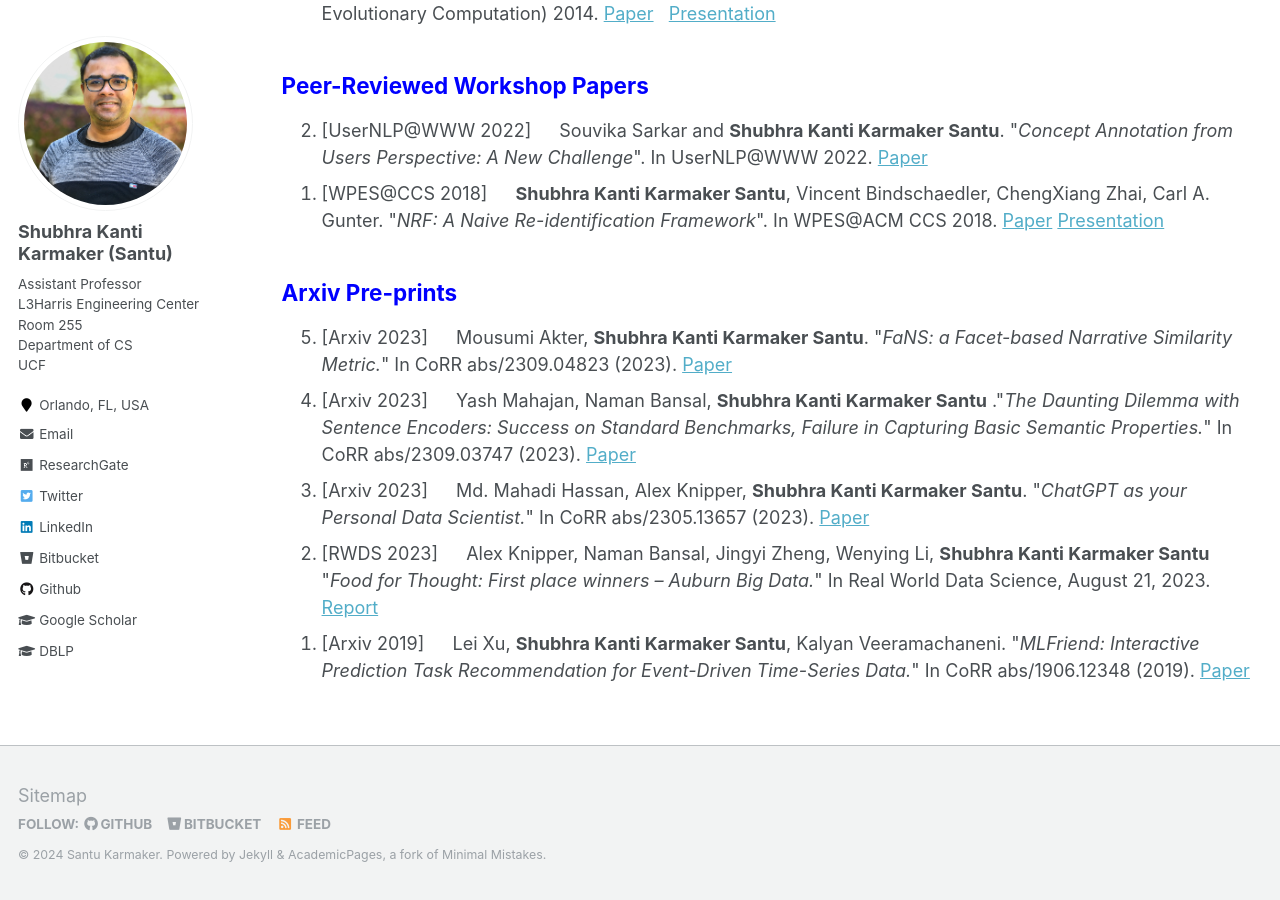
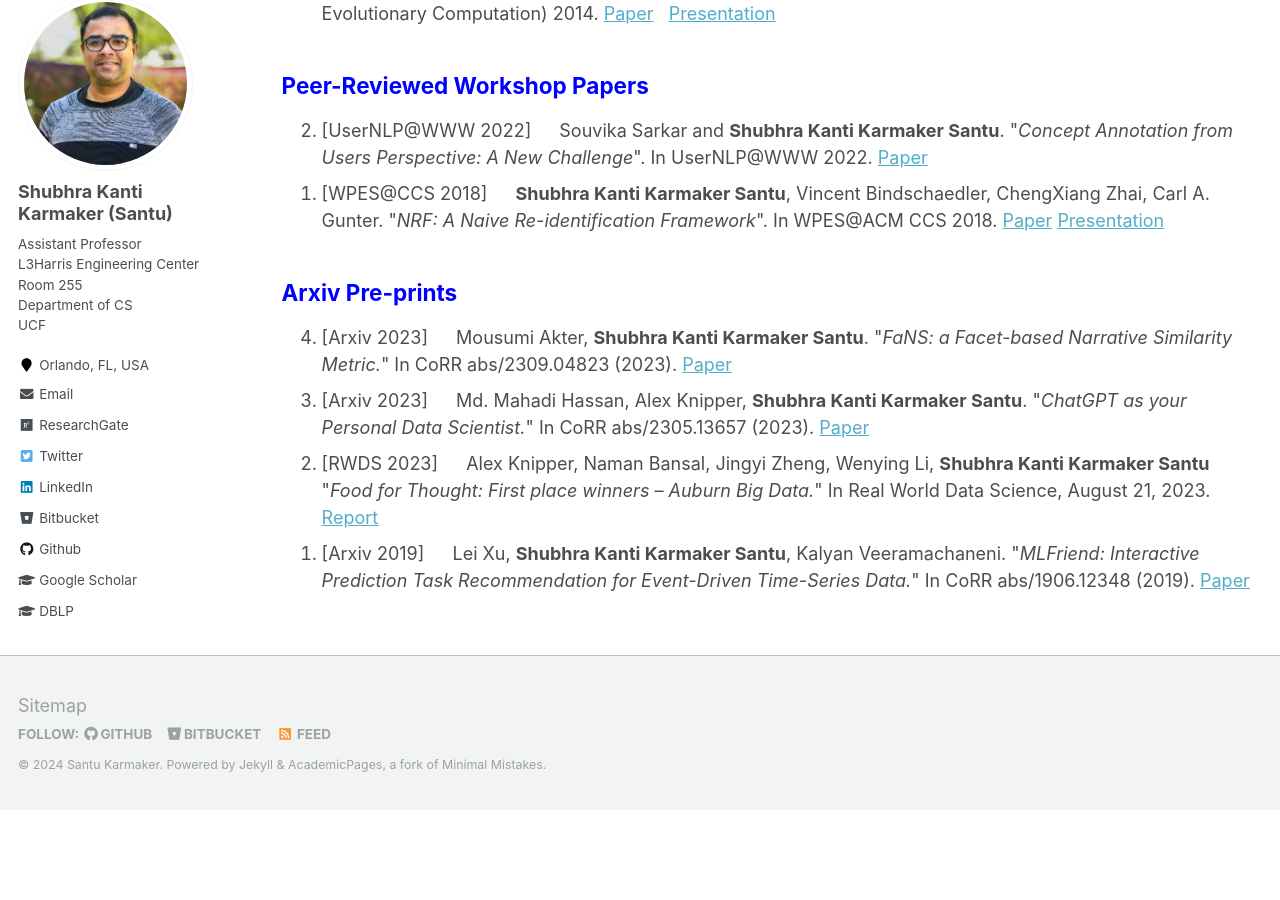
Before and after one commit to karmake2/karmake2.github.io, a Jekyll site: the page built from _pages/publications.md, in a window 1280 px wide and 900 px high, scrolled down 2891 px. Built offline with Jekyll 4.4.1, drawn with Linux system fonts in a browser that asks for light colours; after the commit the page ends 3701 px from its top, so only the background shows below that.

Commit message:
Update publications.md

```diff
--- a/_pages/publications.md
+++ b/_pages/publications.md
@@ -94,7 +94,6 @@ author_profile: true
 ## <span style="color:blue">Arxiv Pre-prints</span>
 <ol reversed>
 <li> [Arxiv 2023] &emsp; Mousumi Akter, <b>Shubhra Kanti Karmaker Santu</b>. "<i>FaNS: a Facet-based Narrative Similarity Metric.</i>" In CoRR abs/2309.04823 (2023). <a href="https://arxiv.org/abs/2309.04823">Paper</a></li>
-<li> [Arxiv 2023] &emsp; Yash Mahajan, Naman Bansal, <b>Shubhra Kanti Karmaker Santu</b> ."<i>The Daunting Dilemma with Sentence Encoders: Success on Standard Benchmarks, Failure in Capturing Basic Semantic Properties.</i>" In CoRR abs/2309.03747 (2023). <a href="https://arxiv.org/abs/2309.03747">Paper</a></li>
 <li> [Arxiv 2023] &emsp; Md. Mahadi Hassan, Alex Knipper, <b>Shubhra Kanti Karmaker Santu</b>. "<i>ChatGPT as your Personal Data Scientist.</i>" In CoRR abs/2305.13657 (2023). <a href="https://arxiv.org/abs/2305.13657">Paper</a></li>
 <li> [RWDS 2023] &emsp; Alex Knipper, Naman Bansal, Jingyi Zheng, Wenying Li, <b>Shubhra Kanti Karmaker Santu</b> "<i>Food for Thought: First place winners – Auburn Big Data.</i>" In Real World Data Science, August 21, 2023. <a href="https://realworlddatascience.net/case-studies/posts/2023/08/21/03-first-place-winners.html">Report</a></li>
 <li> [Arxiv 2019] &emsp; Lei Xu, <b>Shubhra Kanti Karmaker Santu</b>, Kalyan Veeramachaneni. "<i>MLFriend: Interactive Prediction Task Recommendation for Event-Driven Time-Series Data.</i>" In CoRR abs/1906.12348 (2019). <a href="https://arxiv.org/abs/1906.12348">Paper</a></li>
```
